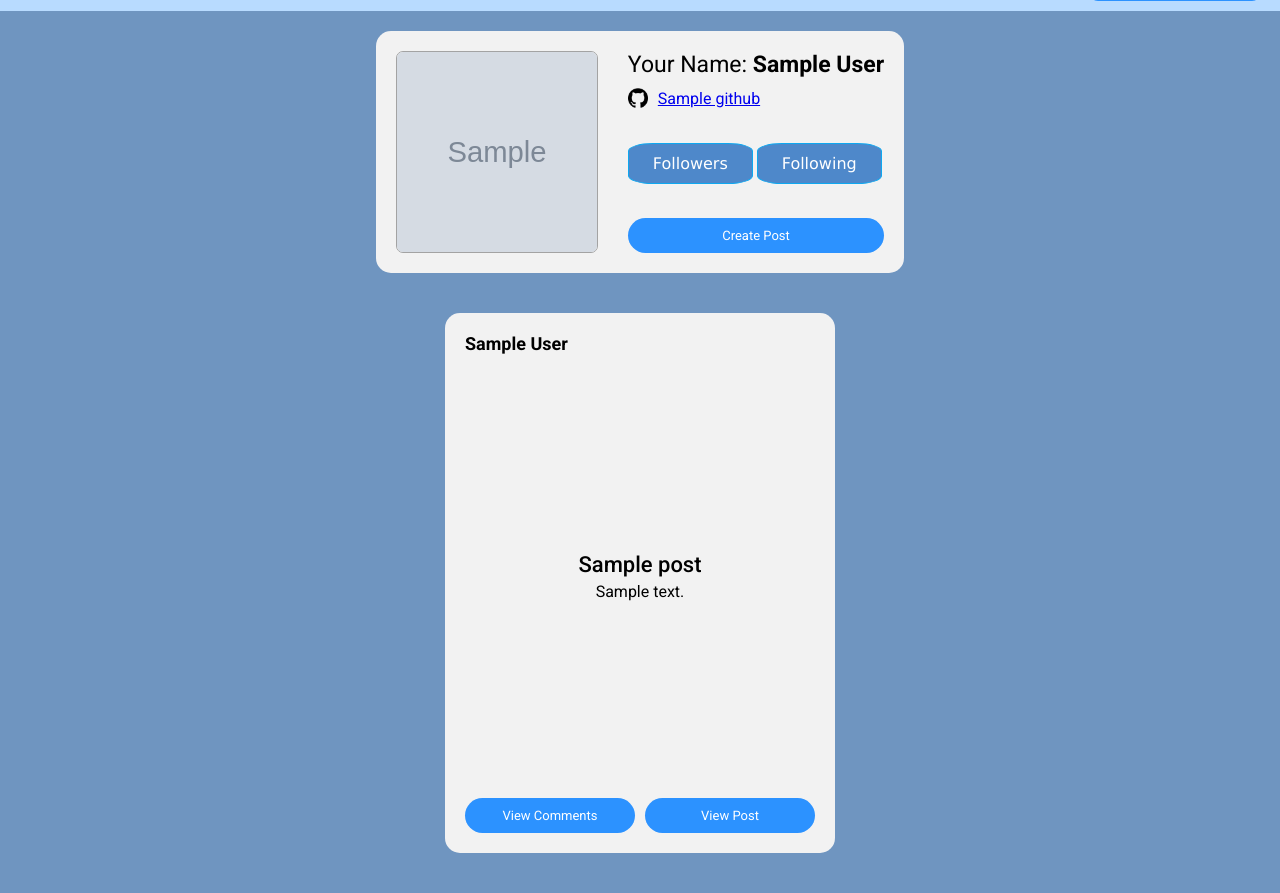
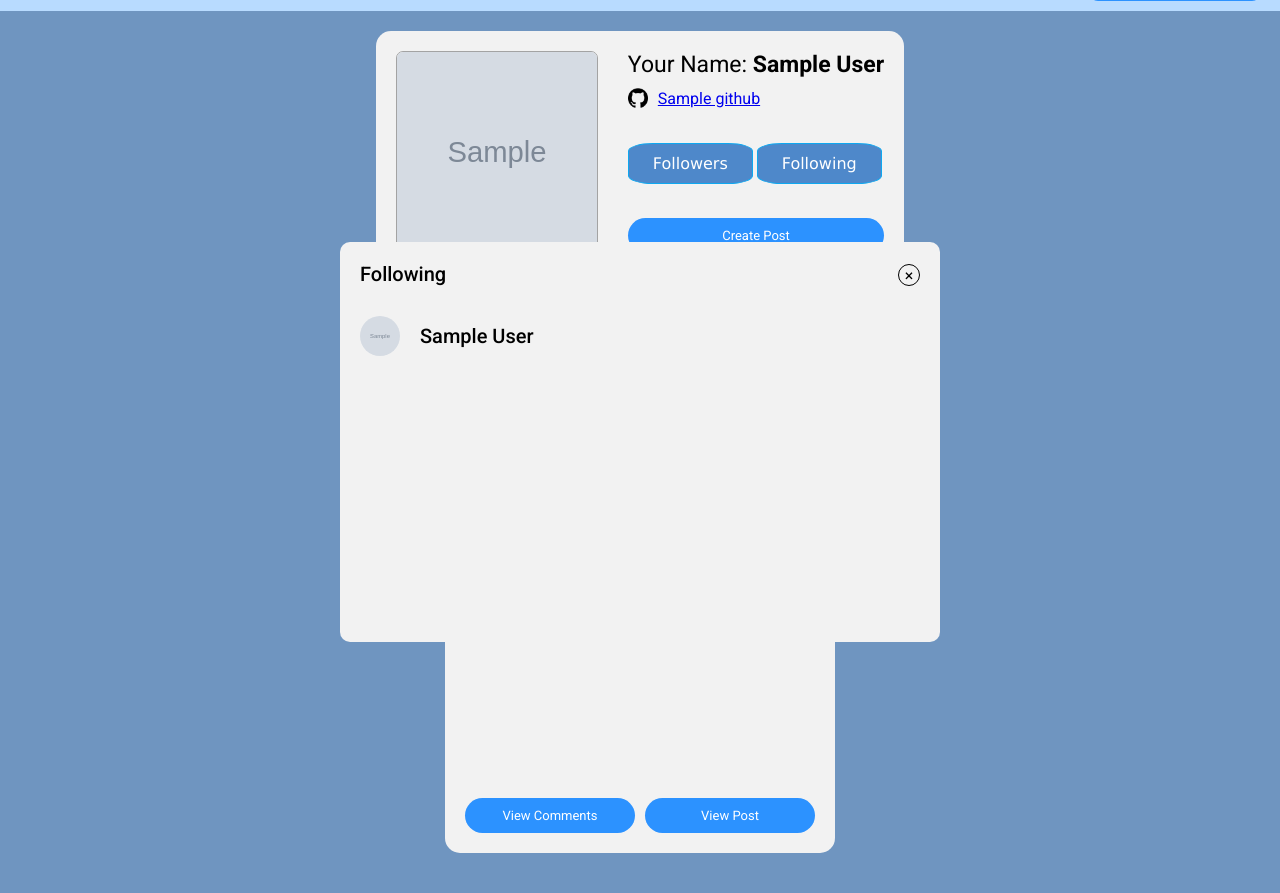
Before and after one commit to irriss-nn/group-cmput404-project, a FastAPI app: template static/templates/my-profile.html in a window 1280 px wide. Shown: the part 59-952 px from the top of the page. Run offline with FastAPI, Linux system fonts and the light colour scheme; the template is opened without the code that fills it: most values are stand-ins (such as "Sample title", 1, 10 or a date in 2020); grey boxes marked "Sample" are stand-in pictures; parts of the project's set-up code (start-up, migrations or seed data) failed here and were passed over.

Commit message:
create following popup

```diff
--- a/main.py
+++ b/main.py
@@ -201,6 +201,7 @@ async def get_current_user(request: Request, session: str = Cookie(None)):
     user_info = app.database["authors"].find_one({"_id": sessionUserId})
     follower_list = SocialDatabase().get_followers(sessionUserId)
     following_list = SocialDatabase().get_following(sessionUserId)
+    pprint(follower_list)
     if found_user:
         return templates.TemplateResponse("my-profile.html", {"request": request, "user": user_info, "post": found_user, "followers":follower_list, "following":following_list})
     else:
--- a/static/css/author.css
+++ b/static/css/author.css
@@ -320,3 +320,78 @@ input[type="radio"]:checked ~ label {
   top: 0px;
   left: 30px;
 }
+
+.main-content{
+  display: flex;
+  justify-content: center;
+  align-items: center;
+  height: 100%;
+  width: 100%;
+}
+
+.follow-container{
+  display: flex;
+  flex-direction: column;
+  /* gap: 10px; */
+}
+
+.follow-container > div:not(:last-child){
+  border-bottom: 1px solid black;
+}
+
+.follow-list-popup{
+  position: absolute;
+  margin: auto;
+  background-color: #f2f2f2;
+  border-radius: 10px;
+  padding: 20px;
+  box-sizing: border-box;
+  width: 600px;
+  min-height: 50vh;
+  max-height: 50vh;
+  overflow-y: scroll;
+  display: flex;
+  flex-direction: column;
+  gap: 20px;
+}
+
+.popup-header{
+  display: flex;
+  justify-content: space-between;
+  align-items: center;
+}
+
+.popup-title{
+  font-size: 20px;
+  font-weight: 500;
+}
+
+.popup-close{
+  border: 1px solid black;
+  border-radius: 50%;
+  width: 20px;
+  height: 20px;
+  display: flex;
+  justify-content: center;
+  align-items: center;
+  cursor: pointer;
+  align-self: flex-end;
+}
+
+.follow-person{
+  display: flex;
+  align-items: center;
+  gap: 20px;
+  padding: 10px 0;
+}
+
+.follow-person-pic{
+  height: 40px;
+  width: 40px;
+  border-radius: 50%;
+}
+
+.follow-person-name{
+  font-size: 20px;
+  font-weight: 500;
+}
--- a/static/templates/my-profile.html
+++ b/static/templates/my-profile.html
@@ -117,5 +117,19 @@
     </div>
     {% endfor %}
   </div>
+  <div class="follow-list-popup">
+    <div class="popup-header">
+      <div class="popup-title">Following</div>
+      <div class="popup-close" id="popup-close-follow">×</div>
+    </div>
+    <div class="follow-container">
+        {% for p in following %}
+        <div class="follow-person">
+          <img src={{p.profileImage}} class="follow-person-pic" alt="profile-pic"/>
+          <div class="follow-person-name">{{p.displayName}}</div>
+        </div>
+        {% endfor %}
+      </div>
+  </div>
 </div>
 {% endblock %}
```
